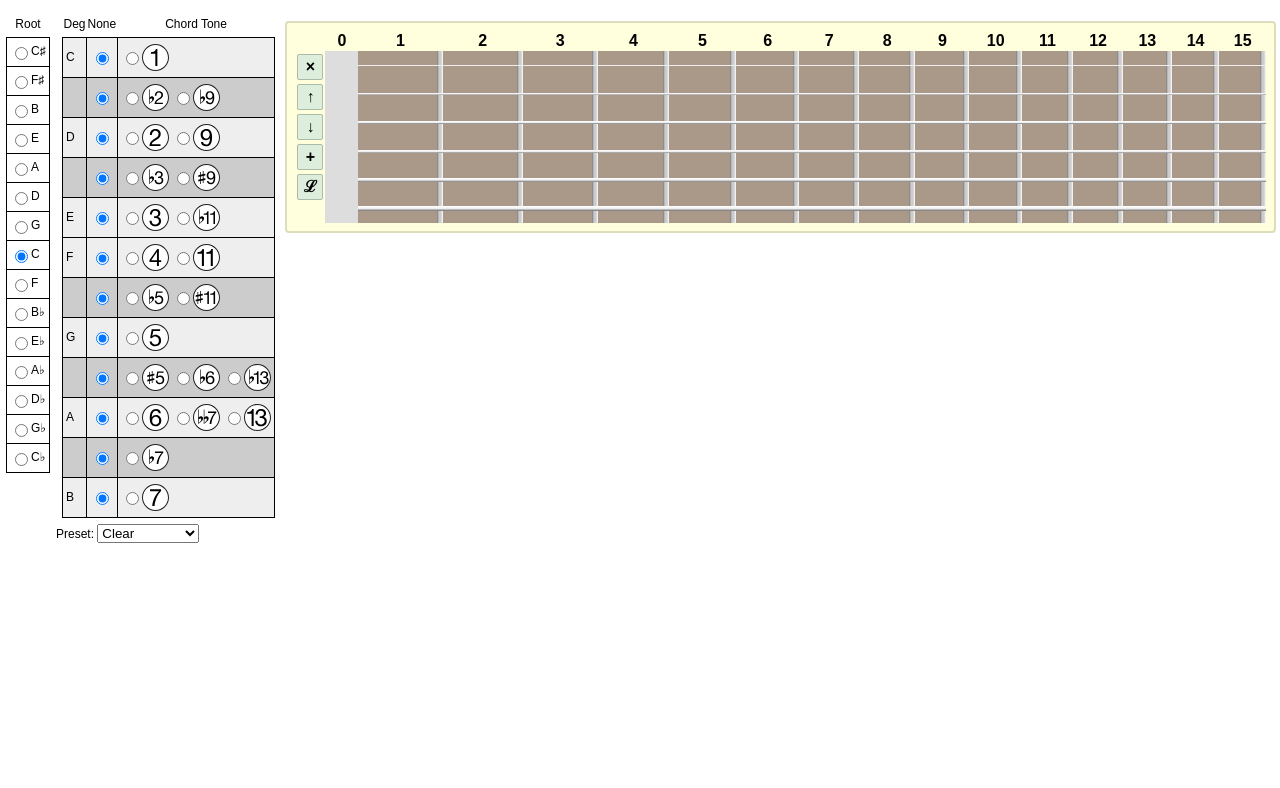
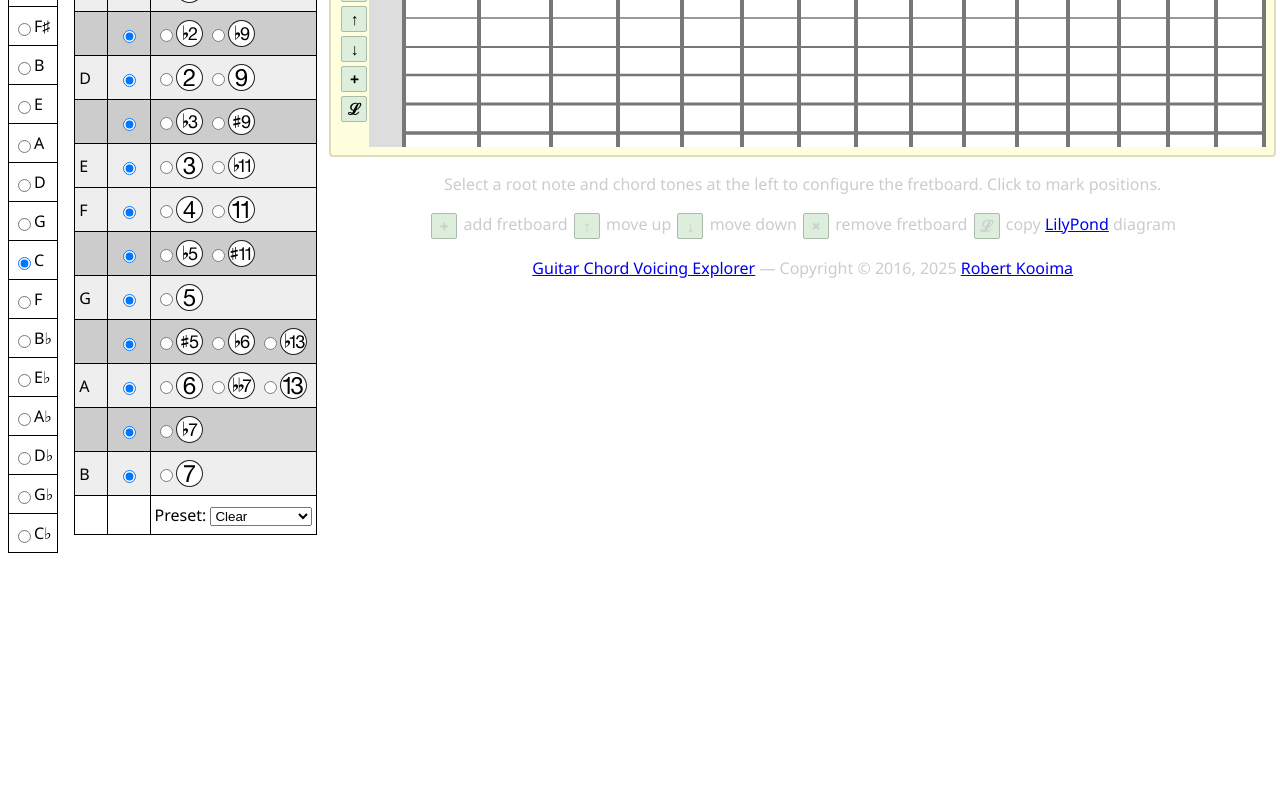
Before and after one commit to rlk/fretboard, a plain HTML site: page index.html in a window 1280 px wide. Shown: the part 75-863 px from the top of the page. After the commit the page ends 800 px from the top, so only its background shows below. Drawn offline with Linux system fonts and the light colour scheme.

Commit message:
Styling and structure. No more gradients.

```diff
--- a/fretboard.js
+++ b/fretboard.js
@@ -115,6 +115,7 @@ class Fretboard {
 		// Build the fretboard table.
 		for (var string = 0; string < 6; string++) {
 			var tr = document.createElement('tr');
+			tr.className = `s${string}`;
 
 			tbody.appendChild(tr);
 
--- a/index.html
+++ b/index.html
@@ -1,5 +1,4 @@
-<!DOCTYPE HTML PUBLIC "-//W3C//DTD HTML 4.01//EN" "http://www.w3.org/TR/html4/strict.dtd">
-<meta charset="utf-8">
+<!DOCTYPE html>
 
 <!-- Copyright (c) 2016, 2025 Robert Kooima
 
@@ -24,15 +23,17 @@ DEALINGS IN THE SOFTWARE. -->
 <html>
 
 <head>
-	<link href="style.css" type="text/css" rel="stylesheet">
+	<meta charset="UTF-8">
+	<link rel="preconnect" href="https://fonts.googleapis.com">
+	<link rel="preconnect" href="https://fonts.gstatic.com" crossorigin>
+	<link rel="stylesheet" href="https://fonts.googleapis.com/css2?family=Noto+Sans:ital,wght@0,100..900;1,100..900&display=swap">
+	<link rel="stylesheet" type="text/css" href="style.css" />
+	<title>Guitar Chord Voicing Explorer</title>
 </head>
 
 <body>
-	<header>
-		<h1>Guitar Chord Voicing Explorer</h1>
-	</header>
 	<main>
-		<div class="toolbar">
+		<section id="toolbar">
 			<table class="menu">
 				<tr>
 					<th>Root</th>
@@ -83,8 +84,6 @@ DEALINGS IN THE SOFTWARE. -->
 					<td><input type="radio" id="cf" onchange="currentExplorer.selectRoot('cf')" name="root">C&flat;</td>
 				</tr>
 			</table>
-		</div>
-		<div class="toolbar">
 			<table class="menu piano">
 				<tr>
 					<th>Deg</th>
@@ -209,7 +208,10 @@ DEALINGS IN THE SOFTWARE. -->
 						<span><input type="radio" id="t7" onchange="currentExplorer.selectTone(11, 't7')" name="tone11"><img src="img/t7.svg"></span>
 					</td>
 				</tr>
-			</table>
+				<tr>
+					<td></td>
+					<td></td>
+					<td>
 						Preset: <select id="preset" onchange="currentExplorer.changePreset(event.target.value)">
 							<option>Clear</option>
 							<option>Minor</option>
@@ -229,10 +231,13 @@ DEALINGS IN THE SOFTWARE. -->
 							<option>Diminished</option>
 							<option>Diminished 7</option>
 						</select>
-		</div>
+					</td>
+				</tr>
+			</table>
+		</section>
+		<section id="content">
 			<div id="fretboards">
 			</div>
-	</main>
 			<footer>
 				<p class="note">Select a root note and chord tones at the left to configure the fretboard. Click to mark positions.</p>
 				<p class="note">
@@ -244,6 +249,10 @@ DEALINGS IN THE SOFTWARE. -->
 				</p>
 				<p class="note"><a href="https://github.com/rlk/fretboard">Guitar Chord Voicing Explorer</a> &mdash; Copyright &copy; 2016, 2025 <a href="http://kooima.net">Robert Kooima</a></p>
 			</footer>
+		</section>
+	</main>
+	<!--
+	-->
 	<script src="definitions.js" type="text/javascript"></script>
 	<script src="fretboard.js" type="text/javascript"></script>
 	<script src="explorer.js" type="text/javascript"></script>
--- a/style.css
+++ b/style.css
@@ -20,38 +20,29 @@ DEALINGS IN THE SOFTWARE. */
 
 /* Top-level structure */
 
-html {
-	height: 100%;
-	margin: 0;
-}
-
 body {
 	height: 100%;
 	margin: 0;
-	font-family: Arial;
+	font-family: "Noto Sans", sans-serif;
 }
 
 main {
-	height: 100%;
 	display: flex;
 	flex-direction: row;
-	/* overflow: hidden; */
+	height: 100vh;
+	overflow: hidden;
 }
 
-#fretboards {
-	/* overflow: scroll; */
-	flex-grow: 1;
+#toolbar {
+	overflow-y: auto;
+	display: flex;
+	flex-direction: row;
+	align-items: start;
 }
 
-div.toolbar {
-	height: 100%;
-	font-size: 75%;
-	flex-shrink: 0;
-	/* overflow: scroll; */
-}
-
-h1 {
-	text-align: center;
+#content {
+	flex: 1;
+	overflow-y: auto;
 }
 
 p.note {
@@ -137,11 +128,11 @@ table.menu img {
 	vertical-align: middle;
 }
 
+/* Tone selection menu */
+
 table.piano td:nth-child(2) {
 	text-align: center;
 }
-
-/* Tone selection menu */
 
 table.piano tr:nth-child(2),
 table.piano tr:nth-child(4),
@@ -164,36 +155,46 @@ table.piano tr:nth-child(12) {
 /* Fretboard table */
 
 table.fretboard {
-	border-collapse: collapse; /* cut */
-		flex-grow: 1;
+	border-collapse: collapse;
+	flex-grow: 1;
 }
 
 table.fretboard tbody {
-	background-color: #A98;
+	background-color: #FFF;
 }
 
-table.fretboard td.s0 {
-	background-image: linear-gradient(to bottom, transparent, transparent 47%, #FFF 47%, #EEE 50%, #777 53%, transparent 53%), linear-gradient(to left, #FFF 0px, #CCC 2px, #CCC 4px, #777 6px, transparent 6px)
+table.fretboard td {
+	border-right: 4px solid #777;
 }
 
-table.fretboard td.s1 {
-	background-image: linear-gradient(to bottom, transparent, transparent 46%, #FFF 46%, #EEE 50%, #777 54%, transparent 54%), linear-gradient(to left, #FFF 0px, #CCC 2px, #CCC 4px, #777 6px, transparent 6px)
+table.fretboard tr {
+	border: 0;
+	background-repeat: repeat-x;
+	background-position: center;
 }
 
-table.fretboard td.s2 {
-	background-image: linear-gradient(to bottom, transparent, transparent 45%, #FFF 45%, #EEE 50%, #777 55%, transparent 55%), linear-gradient(to left, #FFF 0px, #CCC 2px, #CCC 4px, #777 6px, transparent 6px)
+table.fretboard tr.s0 {
+	background-image: url("img/s0.svg");
 }
 
-table.fretboard td.s3 {
-	background-image: linear-gradient(to bottom, transparent, transparent 44%, #FFF 44%, #EEE 50%, #777 56%, transparent 56%), linear-gradient(to left, #FFF 0px, #CCC 2px, #CCC 4px, #777 6px, transparent 6px)
+table.fretboard tr.s1 {
+	background-image: url("img/s1.svg");
 }
 
-table.fretboard td.s4 {
-	background-image: linear-gradient(to bottom, transparent, transparent 43%, #FFF 43%, #EEE 50%, #777 57%, transparent 57%), linear-gradient(to left, #FFF 0px, #CCC 2px, #CCC 4px, #777 6px, transparent 6px)
+table.fretboard tr.s2 {
+	background-image: url("img/s2.svg");
 }
 
-table.fretboard td.s5 {
-	background-image: linear-gradient(to bottom, transparent, transparent 42%, #FFF 42%, #EEE 50%, #777 58%, transparent 58%), linear-gradient(to left, #FFF 0px, #CCC 2px, #CCC 4px, #777 6px, transparent 6px)
+table.fretboard tr.s3 {
+	background-image: url("img/s3.svg");
+}
+
+table.fretboard tr.s4 {
+	background-image: url("img/s4.svg");
+}
+
+table.fretboard tr.s5 {
+	background-image: url("img/s5.svg");
 }
 
 table.fretboard td.f00 {
@@ -539,14 +540,10 @@ table.fretboard div.marked.t13 {
 	background-image: url("img/mark.svg"), url("img/t13.svg");
 }
 
-/* Remove the GUI elements for printing. As of this writing, none of the major browsers correctly print background gradients. */
+/* Remove the GUI elements for printing. */
 
 @media print {
-	h1 {
-		display: none;
-	}
-
-	div.toolbar {
+	#toolbar {
 		display: none;
 	}
 
@@ -554,12 +551,12 @@ table.fretboard div.marked.t13 {
 		display: none;
 	}
 
+	div.panel {
+		display: none;
+	}
+
 	div.selected {
 		border: none;
 		background: inherit;
 	}
-
-	div.heading {
-		display: none;
-	}
 }
```
Also changed, not shown: img/s0.svg (added), img/s1.svg (added), img/s2.svg (added), img/s3.svg (added), img/s4.svg (added), img/s5.svg (added). Lines whose indentation alone changed are shown as unchanged.
